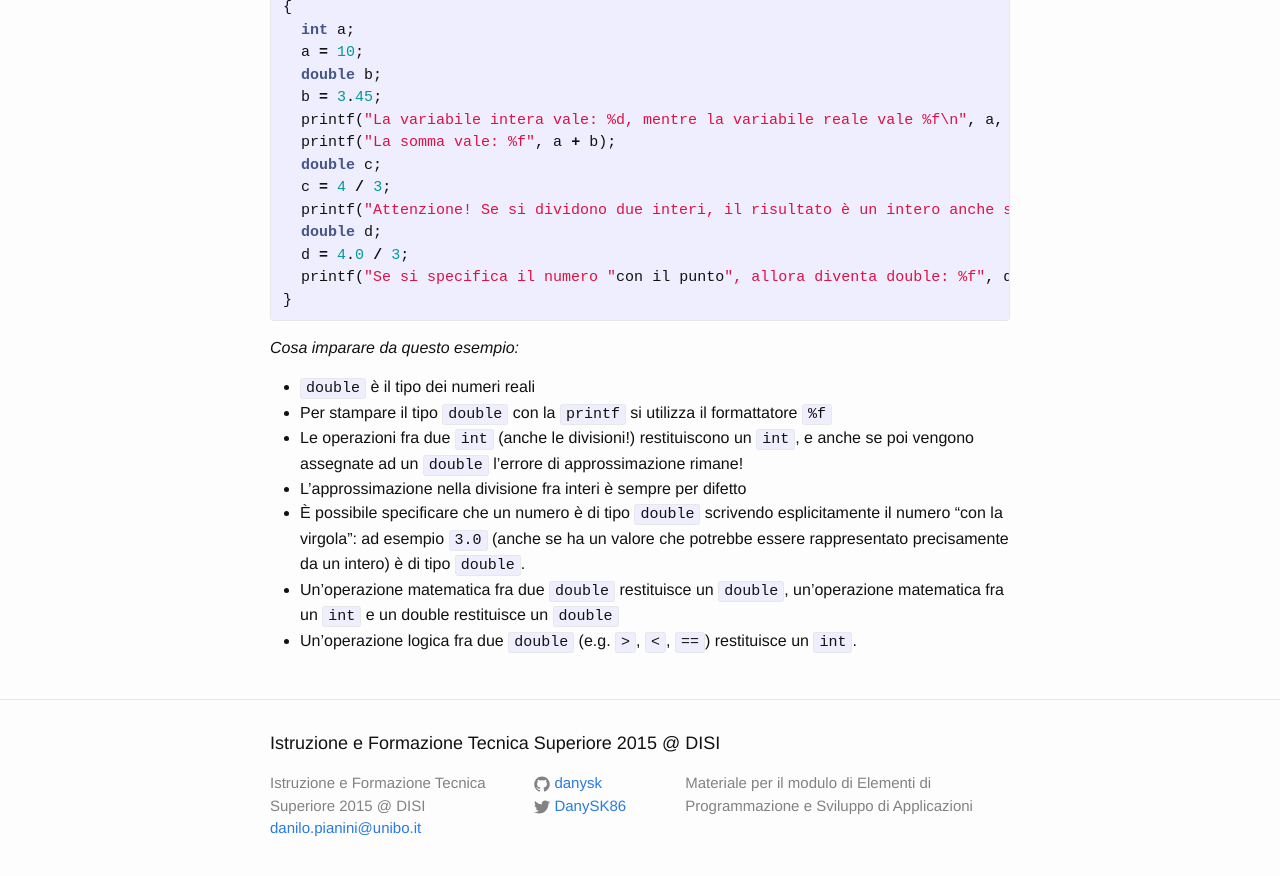
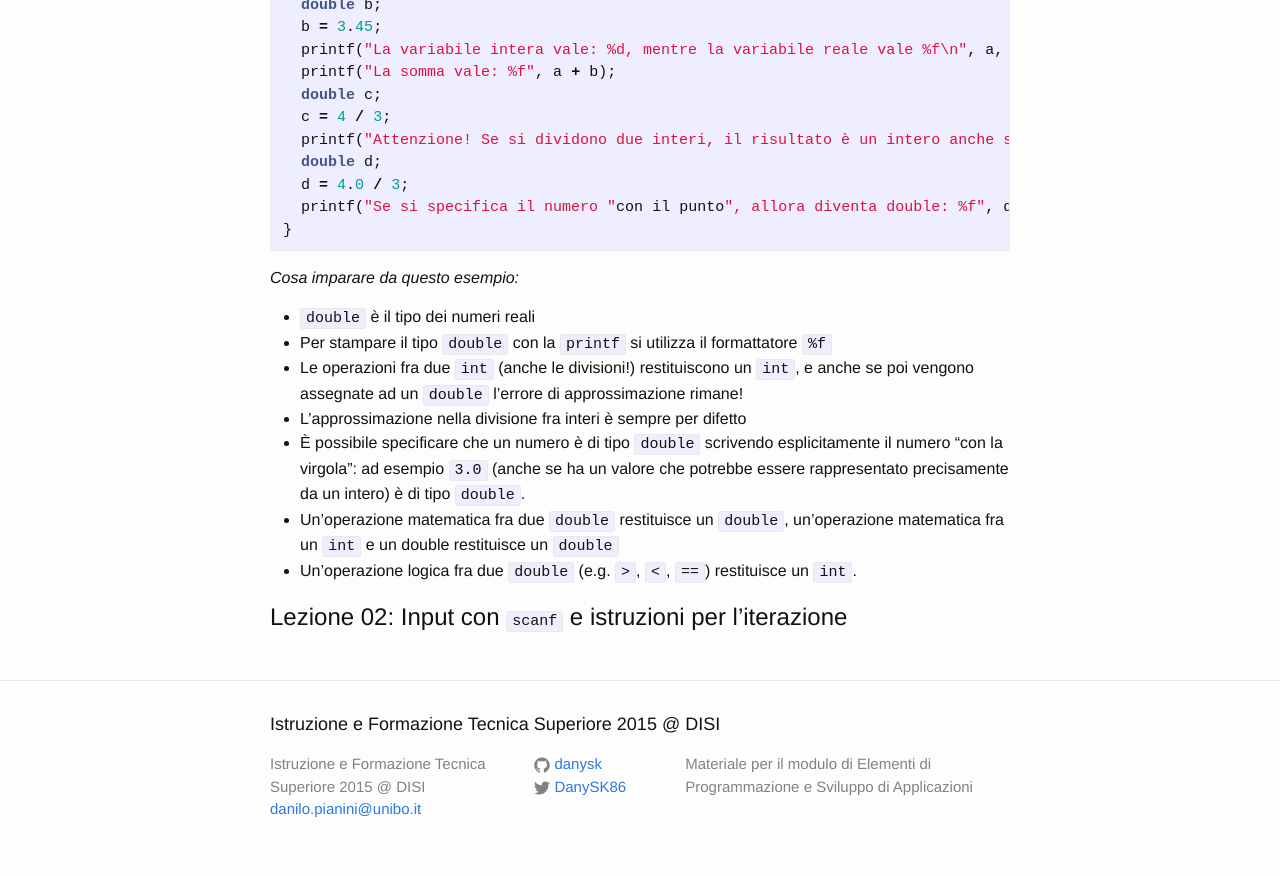
Before and after one commit to APICe-at-DISI/ifts2015, a Jekyll site: the page built from index.md, in a window 1280 px wide and 900 px high, scrolled down 6541 px. Shown: the top 876 px of the window. Built offline with Jekyll 4.4.1, drawn with Linux system fonts in a browser that asks for light colours.

Commit message:
Fix document format

```diff
--- a/index.md
+++ b/index.md
@@ -50,7 +50,7 @@ Infatti è necessario ricompilare:
 * Ogni volta che si utilizza un sistema operativo diverso (salvo rarissime eccezioni in cui due sistemi operativi diversi hanno la medesima [Application Binary Interface (ABI)](https://en.wikipedia.org/wiki/Application_binary_interface))
 * Ogni volta che si utilizza una CPU di un'architettura diversa (le CPU con architettura ARM dei vostri smartphone, ad esempio, non "capiscono" le istruzioni macchina dei vostri PC con architettura x86-64, e viceversa)
 
-## Compilazione di sorgenti scritti in C
+### Compilazione di sorgenti scritti in C
 
 Esistono [numerosi compilatori per il linguaggio C](https://en.wikipedia.org/wiki/List_of_compilers#C_compilers).
 I più importanti sono:
@@ -67,7 +67,7 @@ gcc nomefile.c
 {% endhighlight %}
 cerca nella directory corrente il file `nomefile.c`, se lo trova ed è un file C valido produce un file binario chiamato `a.out`, eseguibile dalla macchina corrente.
 
-## Un programma C "vuoto"
+### Un programma C "vuoto"
 
 {% highlight c %}
 int main(void)
@@ -82,7 +82,7 @@ int main(void)
 * Un `main` ha un *corpo* racchiuso fra parentesi graffe, che contiene le istruzioni
 * C è un linguaggio **case sensitive** (come la stragrande maggioranza dei linguaggi di programmazione), ossia fa differenza fra maiuscole e minuscole: `Main` è diverso da `main` e anche da `mAin`.
 
-## Un programma C che stampa a video
+### Un programma C che stampa a video
 
 {% highlight c %}
 int main(void)
@@ -102,7 +102,7 @@ int main(void)
 * Le istruzioni inserite dentro un *corpo* (fra parentesi graffe) vanno *indentate*, ossia vanno "spostate" più internamente. Questo non è obbligatorio per far compilare il programma, ma è importante per rendere il codice *leggibile* e quindi *usabile anche da altri* (e da voi stessi a distanza di tempo!).
 * Se compilato ed eseguito, questo programma stampa a video il testo `Hello, world!`, quindi va a capo
 
-## Un programma C con variabili intere
+### Un programma C con variabili intere
 
 {% highlight c %}
 int main(void)
@@ -122,7 +122,7 @@ int main(void)
 * È possibile stampare a video una variabile o un altro valore intero usando la `printf`. Per farlo, bisogna specificare, all'interno della stringa che viene passata come primo argomento, un "formattatore", ossia un carattere `%` seguito da una lettera che specifica come "interpretare" la variabile, ossia che significato darle. La variabile viene presa dal secondo argomento
 * Il programma stampa a video la scritta `La variabile vale: 15`
 
-## Stampare multiple variabili
+### Stampare multiple variabili
 
 {% highlight c %}
 int main(void)
@@ -139,7 +139,7 @@ int main(void)
 * Il programma stampa a video la scritta `La variabile vale: 15, mentre l'intero vale 20`.
 
 
-## Interi come valori booleani
+### Interi come valori booleani
 
 {% highlight c %}
 int main(void)
@@ -157,7 +157,7 @@ int main(void)
 * Il programma stampa a video: `La variabile vale: 15, mentre l'intero vale 20`
 
 
-## L'istruzione `if`
+### L'istruzione `if`
 
 {% highlight c %}
 int main(void)
@@ -178,7 +178,7 @@ int main(void)
 * Se la condizione fosse stata `a < 5`, il programma avrebbe stampato solo `Ho finito`.
 * In realtà se c'è una sola istruzione all'interno dell'`if` è possibile omettere le parentesi graffe. Questa pratica è *fortemente sconsigliata* e conduce facilmente a bug.
 
-## L'istruzione `else`
+### L'istruzione `else`
 {% highlight c %}
 int main(void)
 {
@@ -227,7 +227,7 @@ int main(void)
 * È possibile utilizzare i commenti per escludere (magari temporaneamente) delle righe di codice dalla compilazione (ad esempio per delle prove).
 * Il programma stampa a video `A è minore di 5`, va a capo, quindi stampa `Ho finito`, quindi va a capo nuovamente. Si noti che la penultima riga è commentata, e non sarà eseguita.
 
-## Numeri reali: il tipo `double`
+### Numeri reali: il tipo `double`
 
 {% highlight c %}
 int main(void)
@@ -256,3 +256,5 @@ int main(void)
 * È possibile specificare che un numero è di tipo `double` scrivendo esplicitamente il numero "con la virgola": ad esempio `3.0` (anche se ha un valore che potrebbe essere rappresentato precisamente da un intero) è di tipo `double`.
 * Un'operazione matematica fra due `double` restituisce un `double`, un'operazione matematica fra un `int` e un double restituisce un `double`
 * Un'operazione logica fra due `double` (e.g. `>`, `<`, `==`) restituisce un `int`.
+
+## Lezione 02: Input con `scanf` e istruzioni per l'iterazione
```
